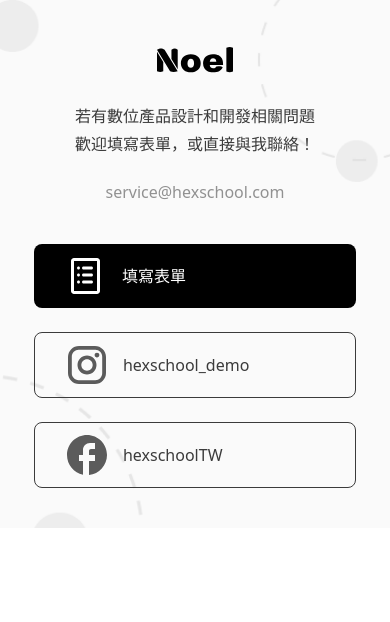
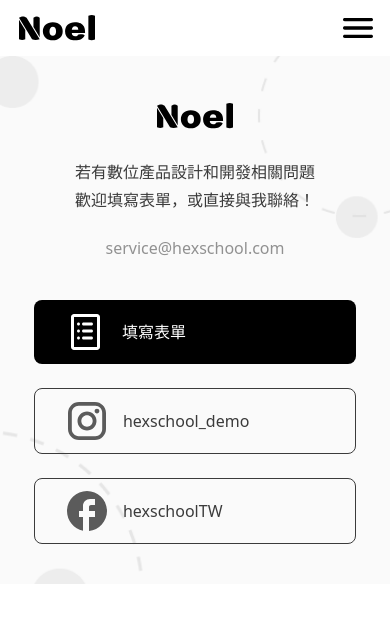
Before and after one commit to Lina-SHU/neol-website, a Vue app: page / in a window 390 px wide. Shown: the top 622 px of the page. Built offline with nearby package versions, Linux system fonts and the light colour scheme.

Commit message:
add mobile header

```diff
--- a/src/App.vue
+++ b/src/App.vue
@@ -1,11 +1,19 @@
 <script setup>
 import { RouterView } from 'vue-router'
+import HeaderComponent from './components/HeaderComponent.vue'
 import FooterComponent from '@/components/FooterComponent.vue'
 </script>
 
 <template>
-  <main>
+  <HeaderComponent />
+  <main class="space-top">
     <RouterView />
   </main>
   <FooterComponent />
 </template>
+
+<style lang="scss" scoped>
+.space-top {
+  padding-top: 56px;
+}
+</style>
--- /dev/null
+++ b/src/components/HeaderComponent.vue
@@ -0,0 +1,47 @@
+<script setup>
+import { ref } from 'vue'
+import { RouterLink } from 'vue-router'
+
+const isOpen = ref(false)
+const toggleMenu = () => {
+  isOpen.value = !isOpen.value
+}
+</script>
+
+<template>
+  <header class="fixed inset-x-0">
+    <div class="bg-primary-50 container flex justify-between py-2">
+      <h1>
+        <RouterLink to="/">
+          <img src="../assets/image/logo.svg" alt="neol" />
+        </RouterLink>
+      </h1>
+      <a href="#" @click.prevent="toggleMenu" v-if="!isOpen">
+        <img src="../assets/image/menu.svg" alt="" />
+      </a>
+      <a href="#" @click.prevent="toggleMenu" v-if="isOpen">
+        <img src="../assets/image/closemenu.svg" alt="" />
+      </a>
+    </div>
+    <div
+      v-if="isOpen"
+      class="fixed inset-x-0 top-[56px] bottom-0 bg-primary-900 bg-opacity-60 transition-opacity"
+    >
+      <ul class="bg-primary-50 py-10">
+        <li>
+          <RouterLink to="/" class="text-xl block text-center pb-3">首頁</RouterLink>
+        </li>
+        <li>
+          <RouterLink to="/portfolio" class="text-xl block text-center py-3">作品集</RouterLink>
+        </li>
+        <li>
+          <RouterLink to="/service" class="text-xl block text-center py-3">服務項目</RouterLink>
+        </li>
+        <li>
+          <RouterLink to="/blog" class="text-xl block text-center py-3">部落格</RouterLink>
+        </li>
+        <li><a href="#" class="text-xl block text-center pt-3">聯絡我</a></li>
+      </ul>
+    </div>
+  </header>
+</template>
```
Also changed, not shown: src/assets/image/closemenu.svg (added), src/assets/image/menu.svg (added).
